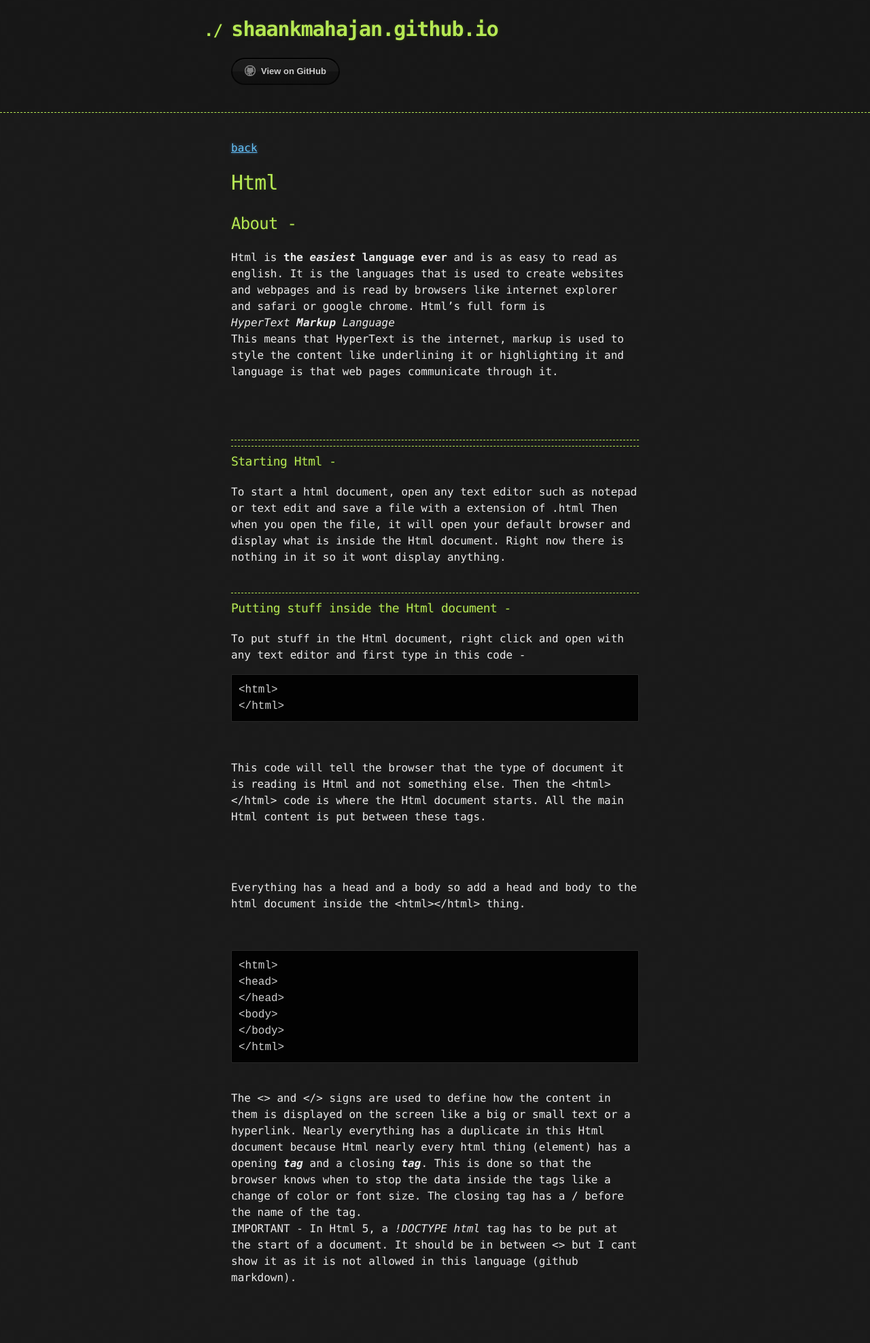
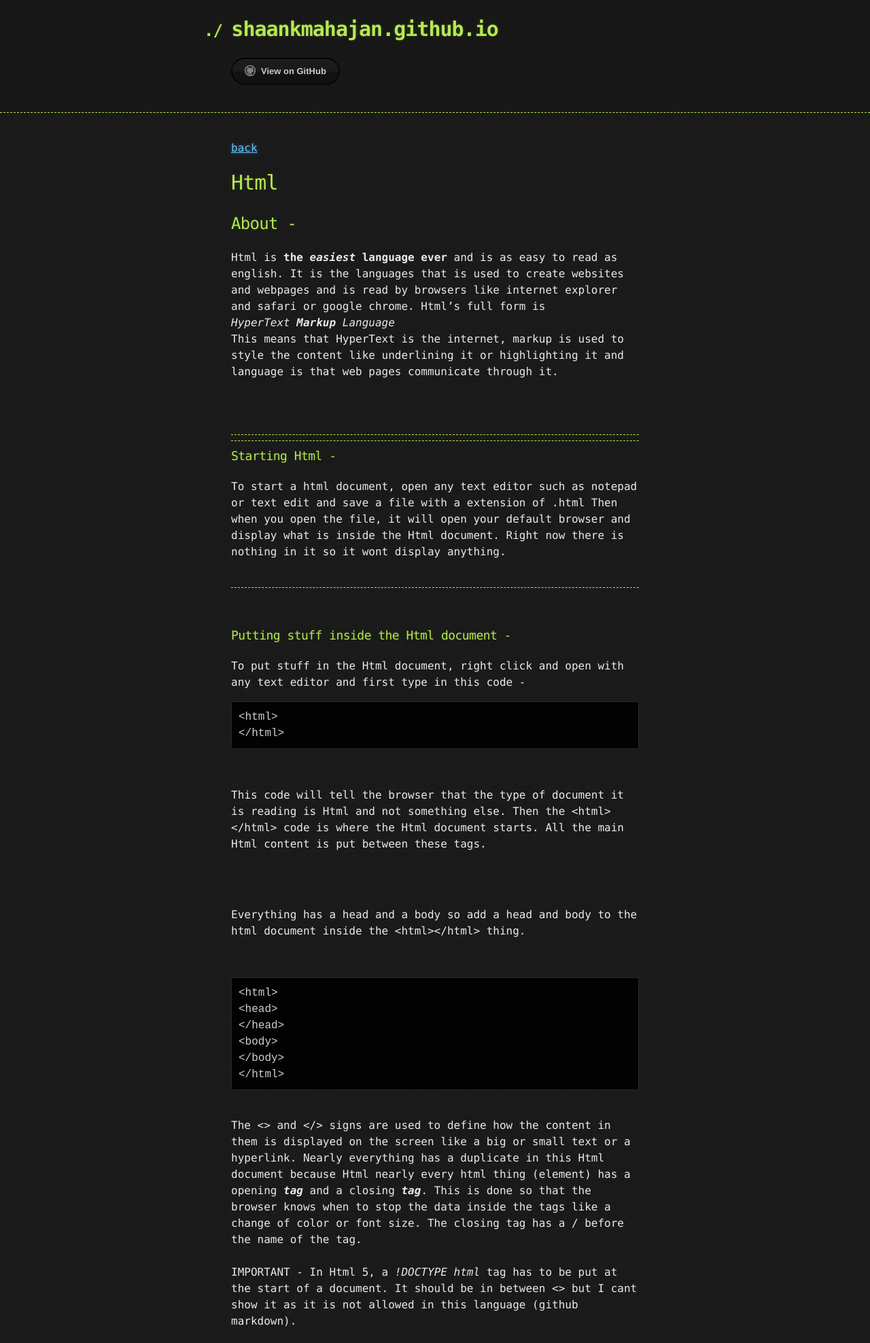
Before and after one commit to Pranked3/shaankmahajan.github.io, a Jekyll site: the page built from html-lessons.md, in a window 1280 px wide. Shown: the whole page at 68% size. Built offline with Jekyll 4.4.1, drawn with Linux system fonts in a browser that asks for light colours; the repository's description, which GitHub fills in, is left out; before the commit the page ends 1912 px from its top, so only the background shows below that.

Commit message:
change42

````diff
--- a/html-lessons.md
+++ b/html-lessons.md
@@ -13,8 +13,7 @@ Html is **the _easiest_ language ever** and is as easy to read as english. It is
 _HyperText **Markup** Language_
 <br />
 This means that HyperText is the internet, markup is used to style the content like underlining it or highlighting it and language is that web pages communicate through it.
-<br />
-<br />
+
 <br />
 <br />
 <hr />
@@ -25,7 +24,7 @@ Then when you open the file, it will open your default browser and display what
 <br />
 <br />
 <hr />
-
+<br />
 ### [](#header-3)Putting stuff inside the Html document -
 
 To put stuff in the Html document, right click and open with any text editor and first type in this code -
@@ -46,6 +45,7 @@ This code will tell the browser that the type of document it is reading is Html
 Everything has a head and a body so add a head and body to the html document inside the <html></html> thing.
 
 <br />
+
 ```
 <html>
 <head>
@@ -54,7 +54,9 @@ Everything has a head and a body so add a head and body to the html document ins
 </body>
 </html>
 ```
+
 <br />
 The <> and </> signs are used to define how the content in them is displayed on the screen like a big or small text or a hyperlink. Nearly everything has a duplicate in this Html document because Html nearly every html thing (element) has a opening **_tag_** and a closing **_tag_**. This is done so that the browser knows when to stop the data inside the tags like a change of color or font size. The closing tag has a  / before the name of the tag.
 <br />
+<br />
 IMPORTANT - In Html 5, a _!DOCTYPE html_ tag has to be put at the start of a document. It should be in between <> but I cant show it as it is not allowed in this language (github markdown).
````
